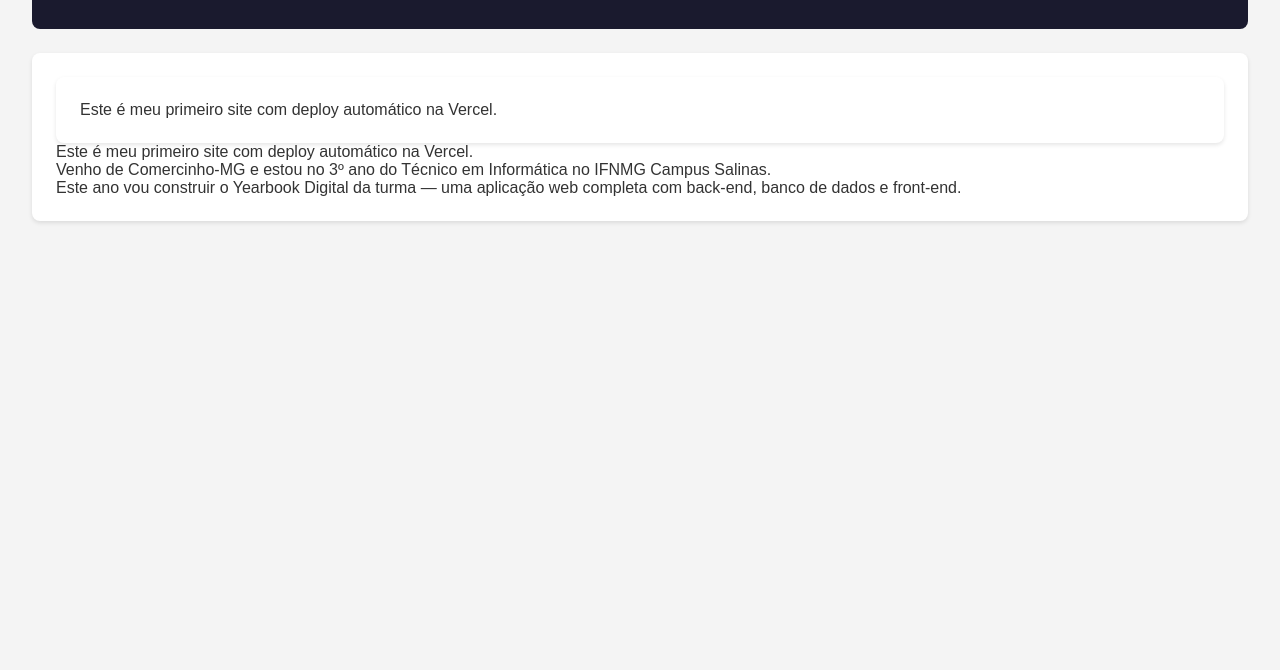
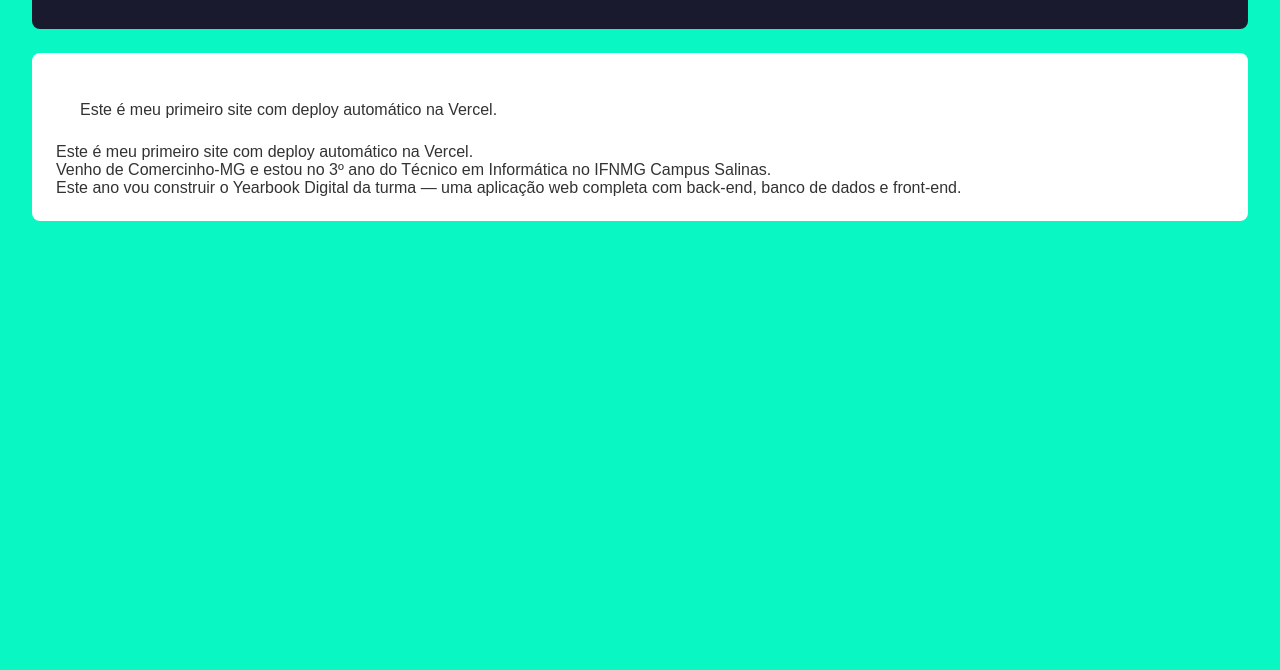
Before and after one commit to cintiatrindadecoelho/meu-site, a plain HTML site: page index.html in a window 1280 px wide. Shown: the part 130-800 px from the top of the page. Drawn offline with Linux system fonts and the light colour scheme.

Commit message:
style: ajusta cor de fundo da página

```diff
--- a/style.css
+++ b/style.css
@@ -8,7 +8,7 @@
 
 body {
   font-family: Arial, sans-serif;
-  background-color: #f4f4f4;
+  background-color: #08f7c3;
   color: #333;
   padding: 2rem;
 }
@@ -30,5 +30,5 @@ main {
   background-color: white;
   padding: 1.5rem;
   border-radius: 8px;
-  box-shadow: 0 2px 4px rgba(0, 0, 0, 0.1);
+  box-shadow: 0 2px 4px #fc040400;
 }
```
